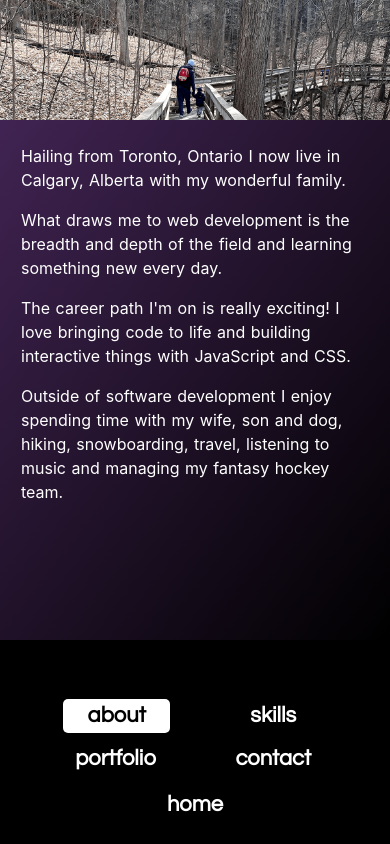
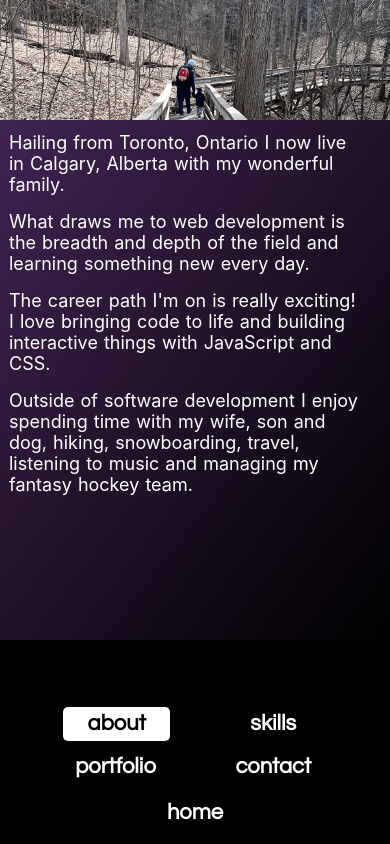
Before and after one commit to Ywehc/portfolio2022, a Nuxt app: page /about in a window 390 px wide. Built offline with nearby package versions, Linux system fonts and the light colour scheme.

Commit message:
looks good locally, ready to test on staging again

```diff
--- a/assets/scss/_global.scss
+++ b/assets/scss/_global.scss
@@ -12,7 +12,8 @@ $headingMarginBottom: 4px;
 
 $subheadingFontSize: 24px;
 
-$paragraphFontSize: 16px;
+$paragraphFontSize: 18px;
+$mobileParagraphFontSize: 12px;
 
 $pageZIndex: 7;
 $pagePaddingTop: 3em;
--- a/assets/scss/_nav.scss
+++ b/assets/scss/_nav.scss
@@ -96,7 +96,7 @@
         width: 100%;
         z-index: 8;
         background-color: white;
-        padding: 0em 1.8em 1em 1.8em;
+        padding: 0em 1.8em .5em 1.8em;
     }
     .nav-toggle {
         margin: 0px auto;
--- a/pages/about.vue
+++ b/pages/about.vue
@@ -62,10 +62,11 @@
         width: 100%!important;
     }
     .content-container {
-        padding: 1em 1.5em 0 1.5em;
+        padding: 1em 2em 0 2em;
         background: linear-gradient(to bottom right, #422454 0%, black 100%) 100% no-repeat;
         text-align: left;
-        font-size: 24px;
+        font-size: $mobileParagraphFontSize;
+        line-height: normal;
     }
 }
 </style>
--- a/pages/contact.vue
+++ b/pages/contact.vue
@@ -126,7 +126,7 @@ textarea {
         background-position-x: center;
     }
     textarea {
-        height: 180px;
+        height: 160px;
     }
     .btn-outline-light {
         margin-top: 20px;
--- a/pages/skills.vue
+++ b/pages/skills.vue
@@ -85,7 +85,7 @@ i {
     bottom: 228px;
 }
 .skill {
-    font-size: 17px;
+    font-size: $paragraphFontSize;
     display: flex;
 }
 .icon-container {
@@ -108,6 +108,7 @@ i {
         padding: 1em 2em;
         margin-left: 15px;
         background: linear-gradient(to bottom right, #2a2454 0%, black 100%) 100% no-repeat;
+        font-size: $mobileParagraphFontSize;
     }
 }
 </style>
```
